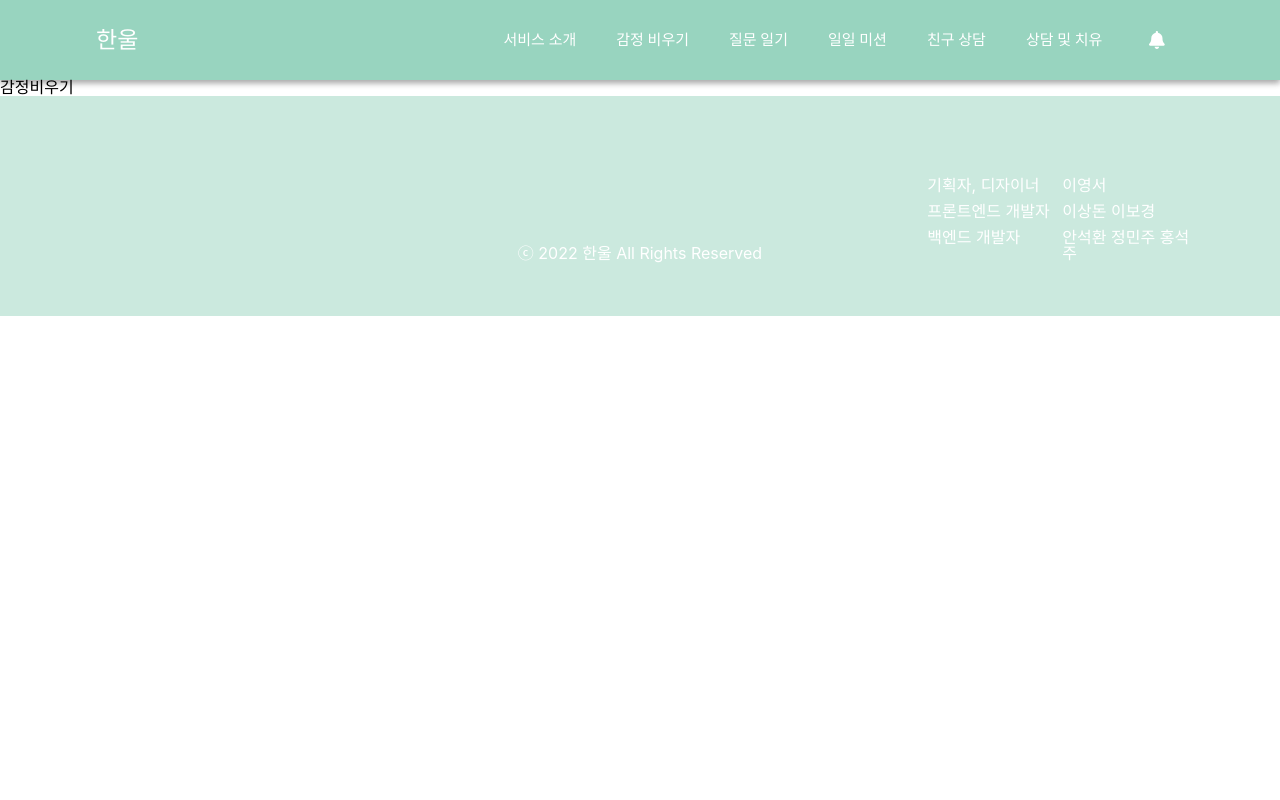
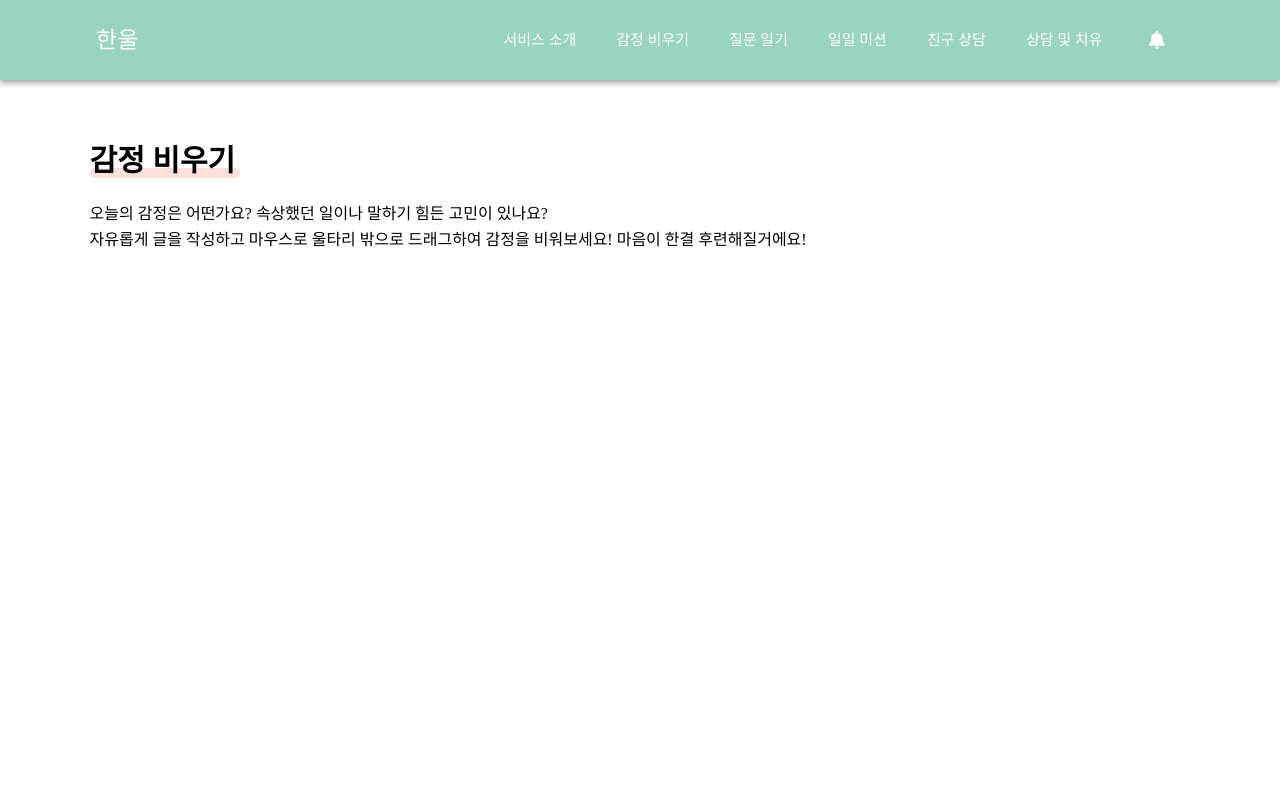
Before and after one commit to ebokyung/KBSC-Frontend, a React (Create React App) app in the folder project/: page /emotion/empty in a window 1280 px wide. Shown: the top 800 px of the page. Built offline with nearby package versions, Linux system fonts and the light colour scheme.

Commit message:
leeideal-08-24-F0005-모든 페이지 타이틀 컴포넌트 만들기

```diff
--- /dev/null
+++ b/project/src/components/PageHeader.jsx
@@ -0,0 +1,59 @@
+import styled from "styled-components";
+
+const Header = styled.header`
+    display: flex;
+    flex-direction: column;
+    font-family: 'Nanum Myeongjo', serif;
+`
+
+const Head = styled.div`
+    margin-top: 6%;
+    position: relative;
+    width: fit-content;
+`
+
+const Title = styled.h1`
+    font-size: 30px;
+    font-weight: 700;
+`
+
+const HeadUnderLine = styled.div`
+    background-color: ${props => props.theme.underLineColor};
+    height: 10px;
+    border-radius: 10px;
+    z-index: -1;
+    bottom:-2px;
+    position: absolute;
+`
+
+
+
+const Body = styled.div`
+    margin-top: 20px;
+`
+const BodyItem = styled.p`
+    margin-top: 10px;
+    font-weight: 500;
+`
+
+function PageHeader({props}) {
+    return(
+        <Header>
+            <Head>
+                <Title>
+                    {props.title}
+                </Title>
+                <HeadUnderLine style={{width : props.width}} />
+            </Head>
+            <Body>
+                <BodyItem>
+                    {props.body1}
+                </BodyItem>
+                <BodyItem>
+                    {props.body2}
+                </BodyItem>
+            </Body>
+        </Header>
+    );
+}
+export default PageHeader;
--- a/project/src/routes/EmptyEmotion.jsx
+++ b/project/src/routes/EmptyEmotion.jsx
@@ -1,6 +1,33 @@
+import styled from "styled-components";
+import PageHeader from "../components/PageHeader";
+
+const Container = styled.body`
+    width: 100vw;
+    display: flex;
+    justify-content: center;
+`
+
+const Wrapper = styled.section`
+    width : ${props => props.theme.width};
+    max-width: ${props => props.theme.maxWidth};
+    min-height: ${props => props.theme.minHeight};
+`
+
+const pageheader = {
+    title : "감정 비우기",
+    body1: "오늘의 감정은 어떤가요? 속상했던 일이나 말하기 힘든 고민이 있나요?",
+    body2 : "자유롭게 글을 작성하고 마우스로 울타리 밖으로 드래그하여 감정을 비워보세요! 마음이 한결 후련해질거에요!",
+    width : "150px"
+}
+
+
 function EmptyEmotion() {
     return (
-        <div>감정비우기</div>
+        <Container>
+            <Wrapper>
+                <PageHeader props={pageheader} />
+            </Wrapper>
+        </Container>
     );
 }
 
--- a/project/src/routes/Footer.jsx
+++ b/project/src/routes/Footer.jsx
@@ -14,14 +14,14 @@ const Wapper = styled.section`
 
 const Item = styled.div`
     &:first-child{
-        width: 270px;
+        width: 300px;
     }
     &:nth-child(2){
     }
     &:last-child{
         display: flex;
         flex-direction: column;
-        width: 270px;
+        width: 300px;
     }
 `
 
--- a/project/src/theme.js
+++ b/project/src/theme.js
@@ -8,6 +8,16 @@ export const mainTheme ={
     // Footer(하단 설명이름) 색상
     footerBackColor : "#CBE9DE",
     footerColor : "#FFFFFF",
+
+
+    // 화면 비율
+    width : "86%",
+    maxWidth:"1600px",
+    minHeight:"100vh",
+
+
+    // pageHead 색상
+    underLineColor : "#FBE0D9",
 }
 
 // ${props => props.theme.~~};와 같은 방법으로 적용
```
